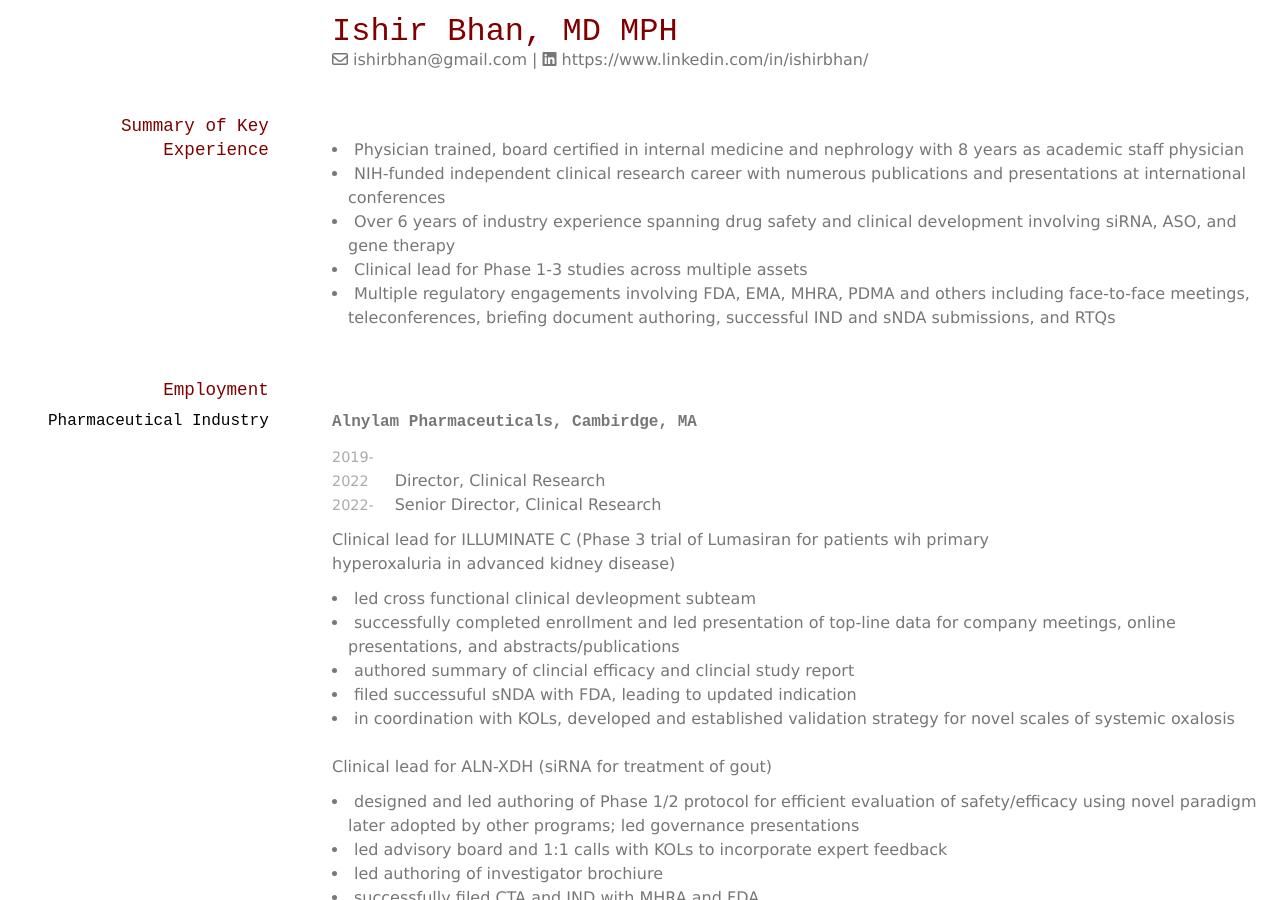
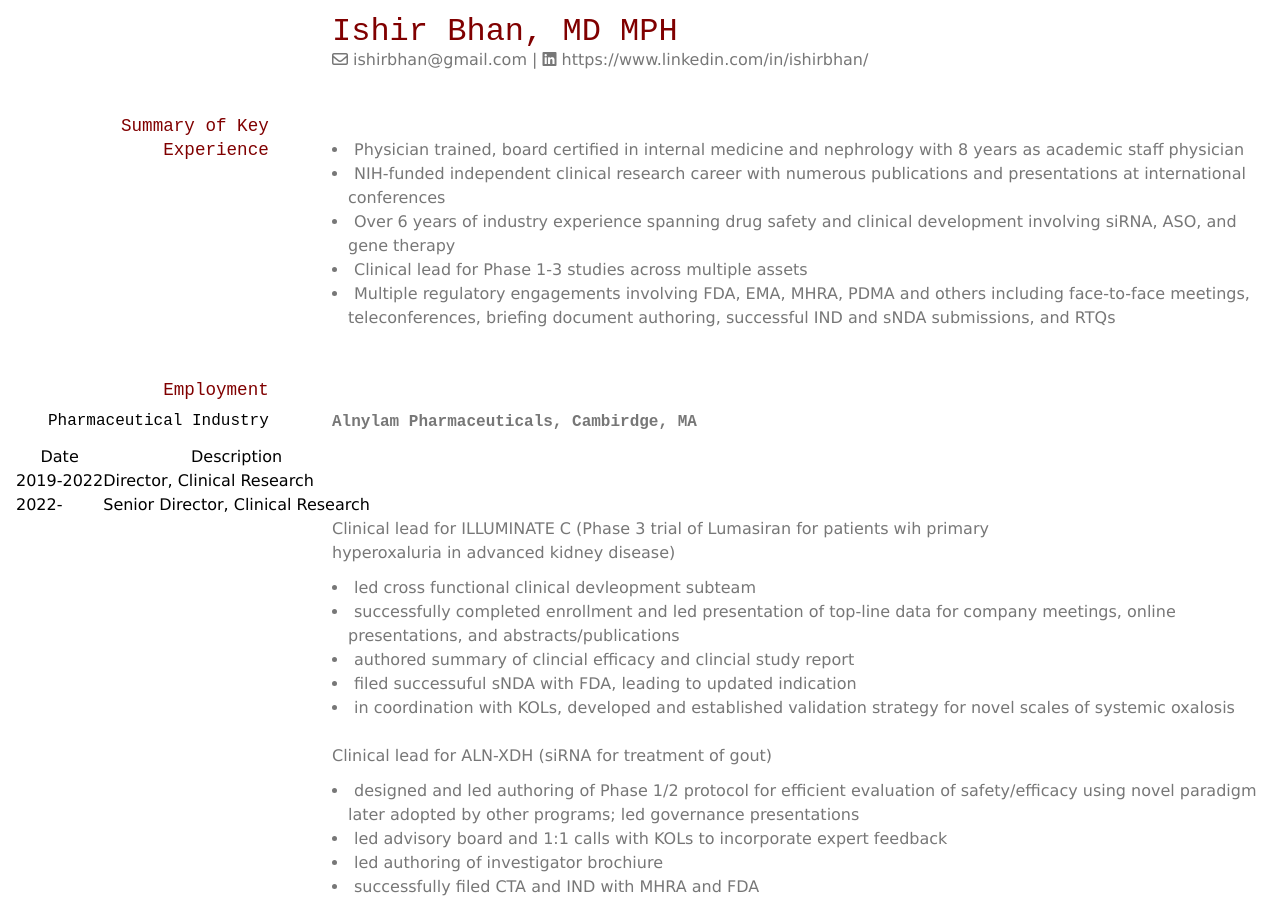
Before and after one commit to elipapa/markdown-cv, a Jekyll site: the page built from index.md, in a window 1280 px wide and 900 px high. Built offline with Jekyll 4.4.1, drawn with Linux system fonts in a browser that asks for light colours; nearby versions of some CDN libraries.

Commit message:
Update index.md
Trying table instead of code for dates

```diff
--- a/index.md
+++ b/index.md
@@ -23,8 +23,11 @@
 ### Pharmaceutical Industry
 
 #### Alnylam Pharmaceuticals, Cambirdge, MA
-`2019-2022` Director, Clinical Research
-`2022-    ` Senior Director, Clinical Research
+
+| Date      | Description |
+| ----------| ---- |
+| 2019-2022 | Director, Clinical Research |
+| 2022-     | Senior Director, Clinical Research |
 
 Clinical lead for ILLUMINATE C (Phase 3 trial of Lumasiran for patients wih primary hyperoxaluria in advanced kidney disease)
 - led cross functional clinical devleopment subteam
```
